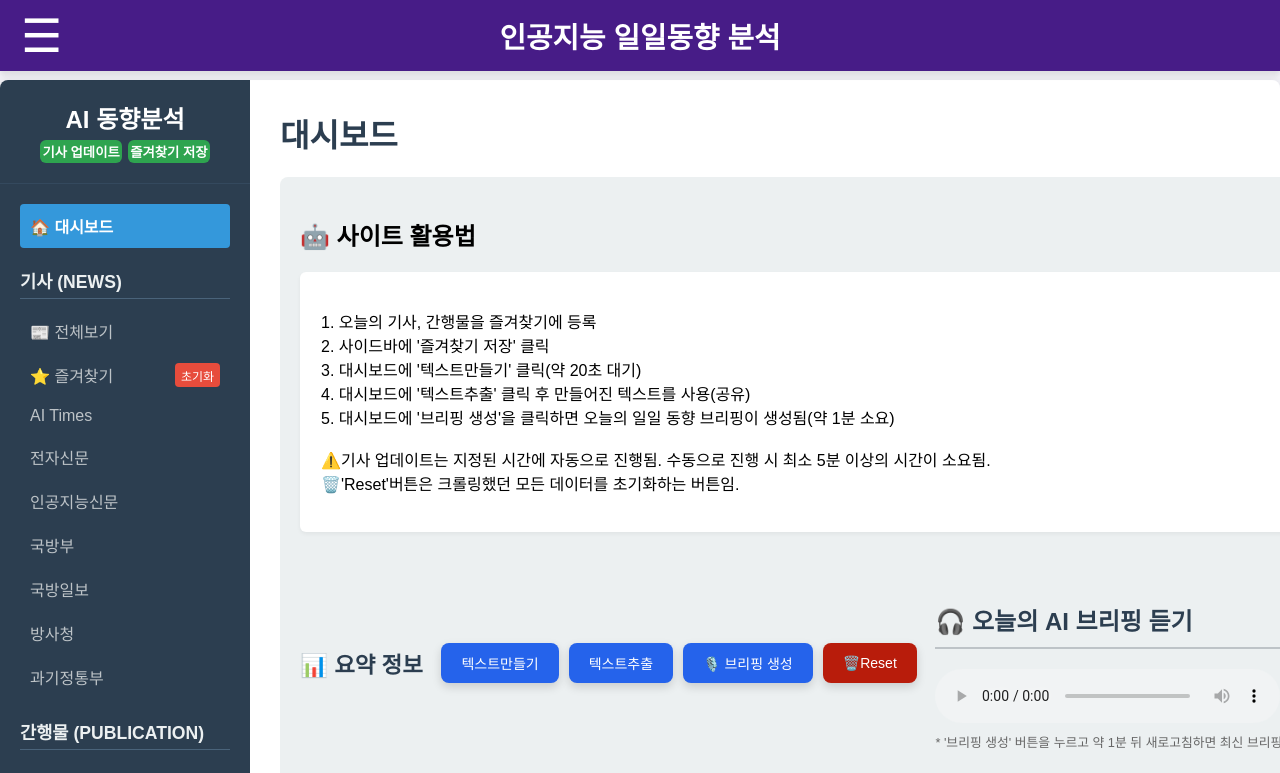
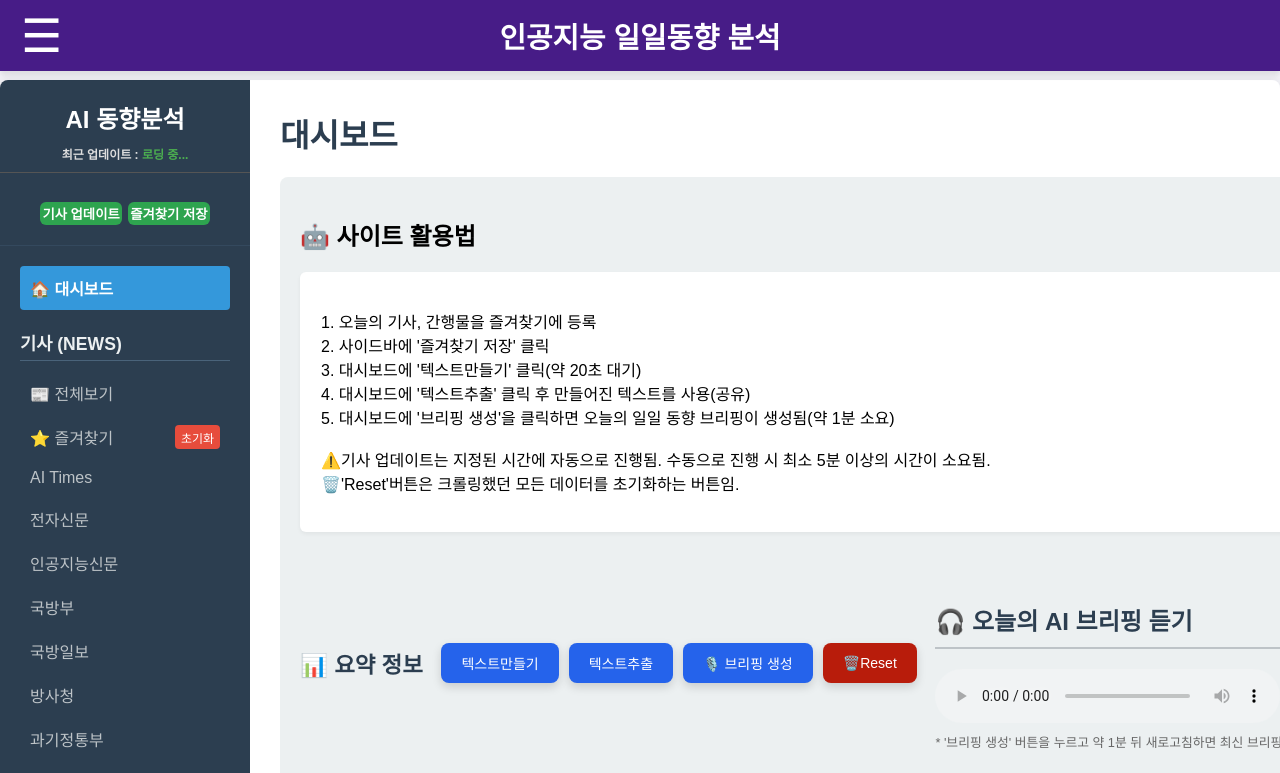
Before and after one commit to jhjhc1483/AI_Trend_Analysis_vercel, a plain HTML site: page index.html in a window 1280 px wide. Shown: the top 773 px of the page. Drawn offline with Linux system fonts and the light colour scheme.

Commit message:
Update index.html

```diff
--- a/index.html
+++ b/index.html
@@ -25,6 +25,19 @@
     <div class="container" >
         <div class="sidebar">
             <div class="logo">AI 동향분석</br>
+
+                <div style="
+                    font-size: 12px;
+                    color: #ddd;
+                    text-align: center;
+                    margin-top: 10px;
+                    padding-bottom: 10px;
+                    border-bottom: 1px solid #555;">
+                    최근 업데이트 :
+                    <span id="workflow-completed-time" style="font-weight: bold; color: #4caf50;">로딩 중...</span>
+                </div>
+                <p id="status"></p>
+
                 <div class="rights">
                     <button  id="runActionBtn" style="
                     padding: 2px 2px;
```
